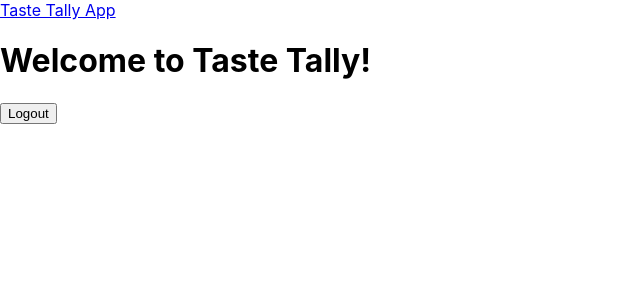
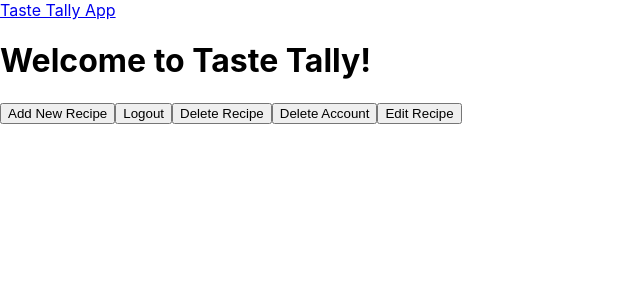
Before and after one commit to aubreyrobillard/unit3project_frontend, a React (Create React App) app: page / in a window 1280 px wide. Shown: the top 300 px of the page, without its empty margins (0-640 px from the left). Built offline with nearby package versions, Linux system fonts and the light colour scheme.

Commit message:
footer buttons without onclick functions

```diff
--- a/src/Components/Footer.js
+++ b/src/Components/Footer.js
@@ -1,19 +1,50 @@
-import {Link, useNavigate} from 'react-router-dom'
-import baseUrl from '../baseUrl'
+import React from "react";
+import { Link, useNavigate } from "react-router-dom";
+import baseUrl from "../baseUrl";
 
 function Footer(props) {
-    const navigate = useNavigate()
-    return <div>
-        <button onClick={async () => {
-        await fetch(`${baseUrl}/logout`)
-        localStorage.removeItem('loggedIn')
-        navigate('/')
-      }}>Logout</button>
+  const navigate = useNavigate();
+
+  return (
+    <div className="footer">
+      {/* Add New Recipe button */}
+      <button className="new-recipe-button" onClick={() => navigate("/create")}>
+        Add New Recipe
+      </button>
+
+      {/* Logout button */}
+      <button
+        onClick={async () => {
+          await fetch(`${baseUrl}/logout`);
+          localStorage.removeItem("loggedIn");
+          navigate("/");
+        }}
+      >
+        Logout
+      </button>
+
+      {/*  Delete Recipe Button */}
+      <button
+        className="delete-recipe-button"
+        onClick={() => navigate("/dashboard")}
+      >
+        Delete Recipe
+      </button>
+
+      {/*  Delete Account Button */}
+      <button className="delete-account-button" onClick={() => navigate("/")}>
+        Delete Account
+      </button>
+
+      {/*  Edit Recipe Button */}
+      <button
+        className="edit-recipe-button"
+        onClick={() => navigate("/update/:id")}
+      >
+        Edit Recipe
+      </button>
     </div>
-
-
+  );
 }
 
-
-
-export default Footer
+export default Footer;
--- a/src/loaders.js
+++ b/src/loaders.js
@@ -1,29 +1,27 @@
 // ****** these may not need "recipe" in the url bc backend doesn't have it *****
 
-import baseUrl from './baseUrl'
+import baseUrl from "./baseUrl";
 
-export const oneRecipeLoader = async ({params}) => {
-
+export const oneRecipeLoader = async ({ params }) => {
   // add auth check
 
   // make a variable for the id params
-    const id = params.id
+  const id = params.id;
   // call the backend show route
-    const showResponse = await fetch(`${baseUrl}/recipe/${id}`)
+  const showResponse = await fetch(`${baseUrl}/${id}`);
   // convert to JSON
-    const oneRecipe = await showResponse.json()
+  const oneRecipe = await showResponse.json();
   // return the single recipe
-    return oneRecipe
-}
+  return oneRecipe;
+};
 
 export const allRecipesLoader = async () => {
-
   // add auth check
 
   // call backend index route
-    const indexResponse = await fetch(`${baseUrl}`)
+  const indexResponse = await fetch(`${baseUrl}`);
   // conver to json object
-    const allRecipes = await indexResponse.json()
+  const allRecipes = await indexResponse.json();
   // return recipes
-    return allRecipes
-}
+  return allRecipes;
+};
```
Also changed, not shown: src/Pages/NewRecipe.js (added, +9 -0 lines), src/router.js (+15 -11 lines). Lines whose indentation alone changed are shown as unchanged.
